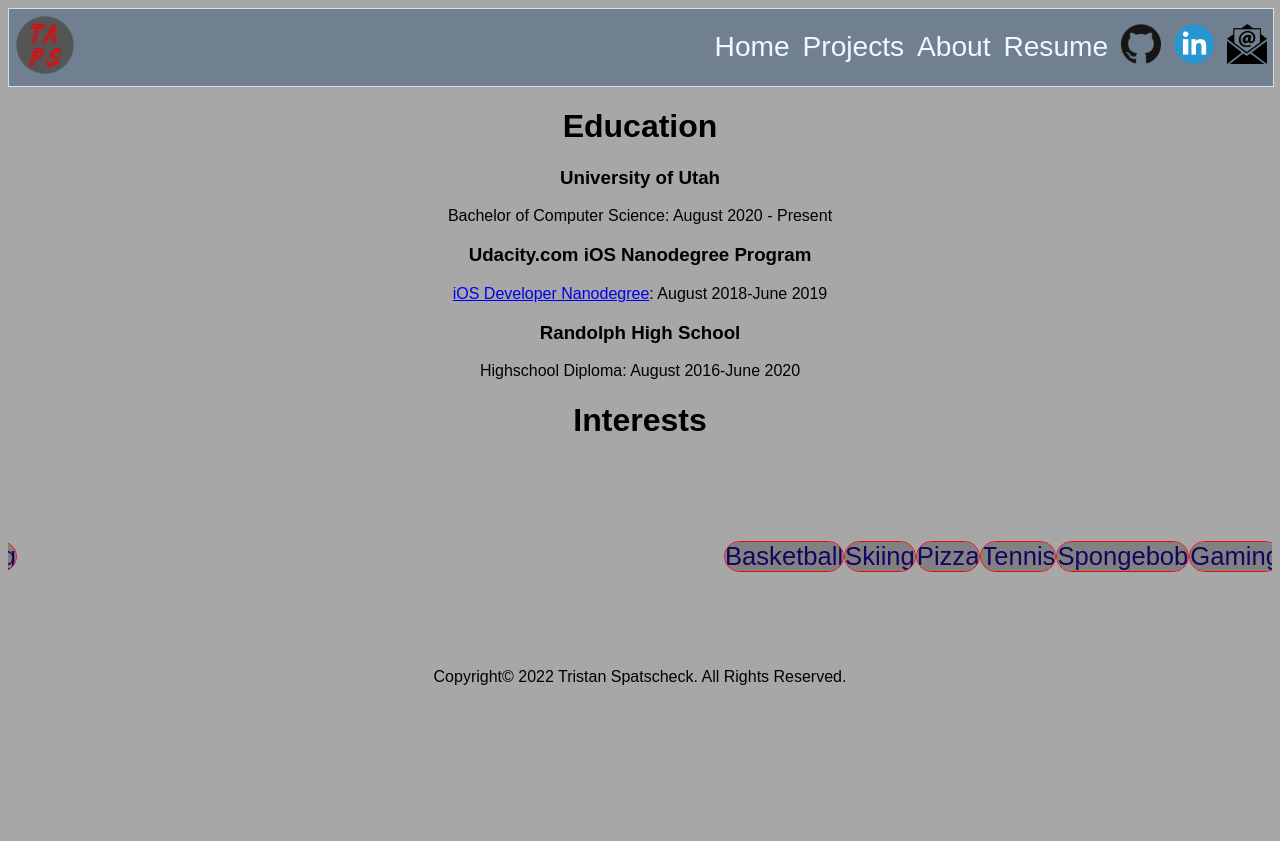
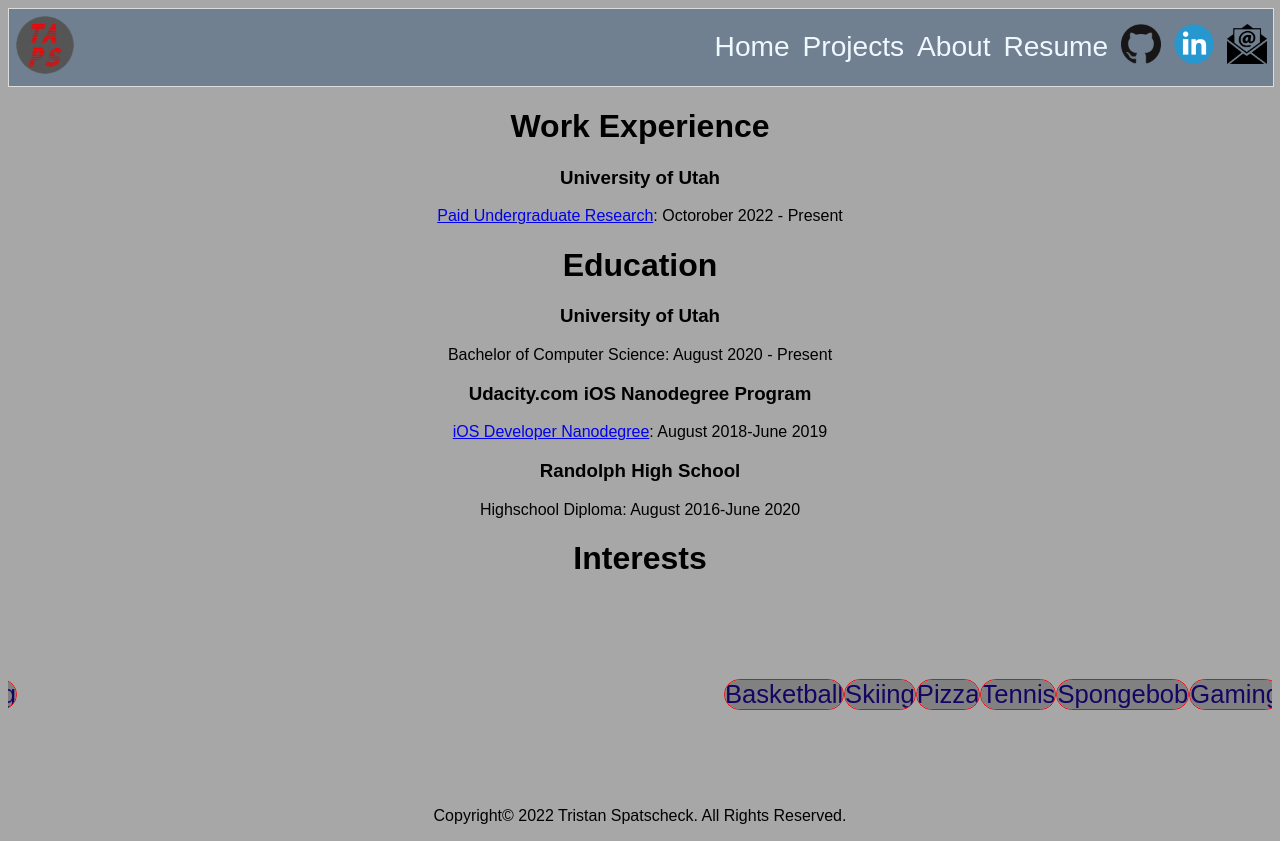
Before and after one commit to tapscodes/tapscodes.github.io, a Next.js app: page /about in a window 1280 px wide. Before the commit the page ends 800 px from the top, so only its background shows below. Built offline with nearby package versions, Linux system fonts and the light colour scheme; grey boxes are pictures that could not be loaded.

Commit message:
added undergrad research to about page

```diff
--- a/pages/about.js
+++ b/pages/about.js
@@ -12,6 +12,9 @@ const About = () => {
                 <meta name="description" content="Extra Information About Tristan Spatscheck."/>
             </Head>
             {/*NAV: Work Experience (put here when there's something to show)*/}
+            <h1>Work Experience</h1>
+            <h3>University of Utah</h3>
+            <p><a href="https://www.sci.utah.edu/people/tristan.html">Paid Undergraduate Research</a>: Octorober 2022 - Present</p>
             {/*NAV: Education*/}
             <h1>Education</h1>
             <h3>University of Utah</h3>
```
